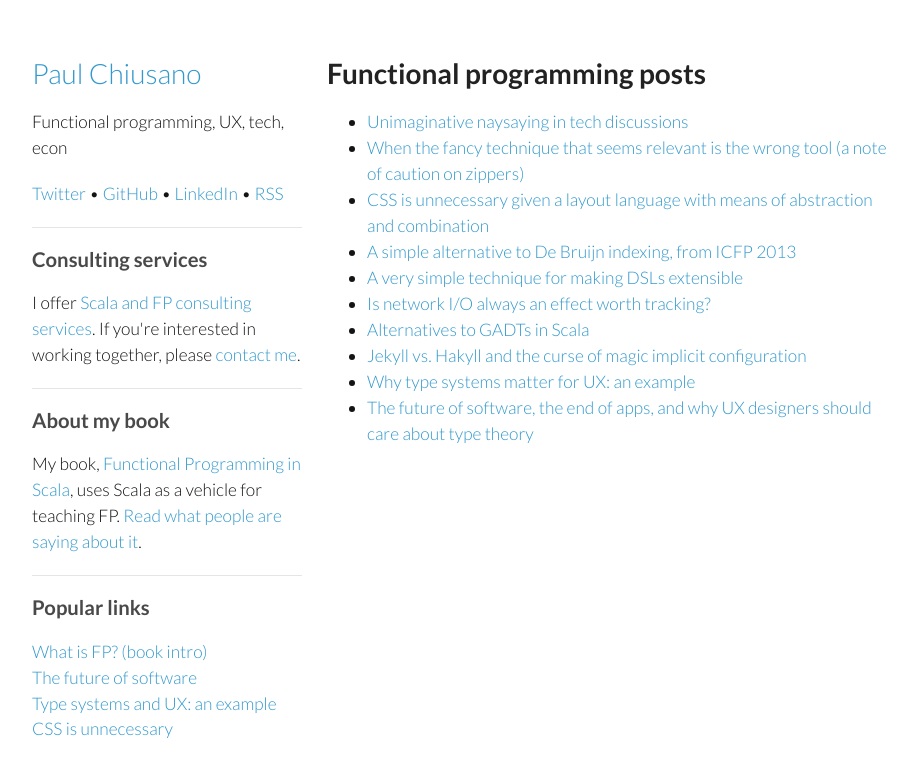
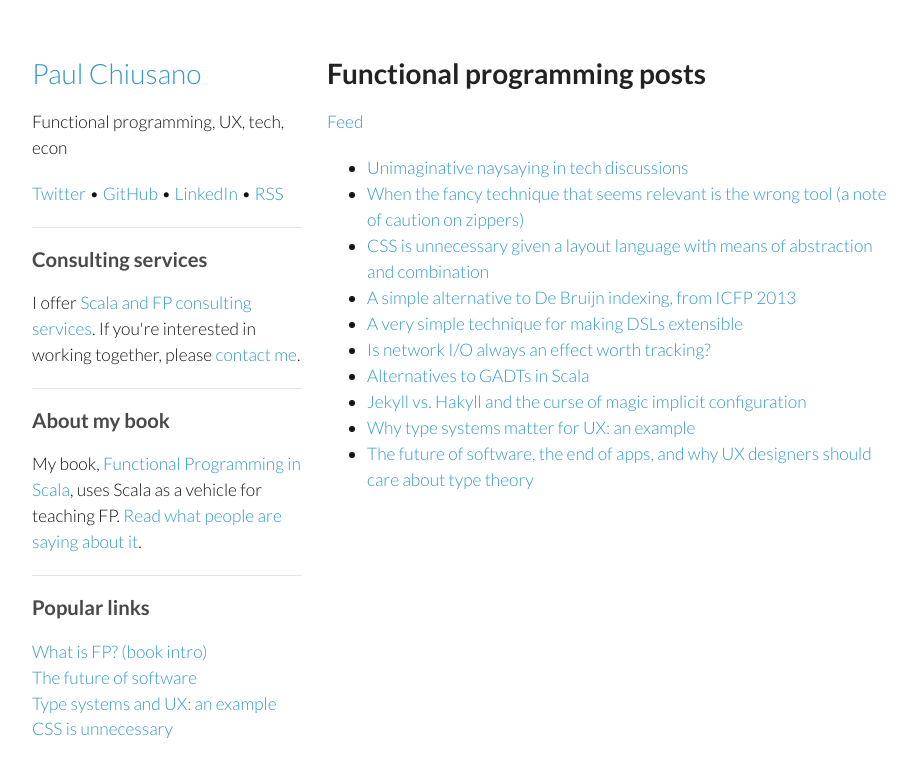
Before and after one commit to pchiusano/pchiusano.github.io, a Jekyll site: the page built from fp.html, in a window 1280 px wide. Shown: the top 777 px of the page, without its empty margins (178-1095 px from the left). Built offline with Jekyll 4.4.1, drawn with Linux system fonts in a browser that asks for light colours.

Commit message:
Update fp.html

```diff
--- a/fp.html
+++ b/fp.html
@@ -4,6 +4,8 @@ layout: default
 
 <h1>Functional programming posts</h1>
 
+<p><a href="/feed.fp.xml">Feed</a></p>
+
 <ul>
 {% for post in site.categories.fp %}
 <li><a href="{{ post.url }}">{{ post.title }}</a></li>
```
